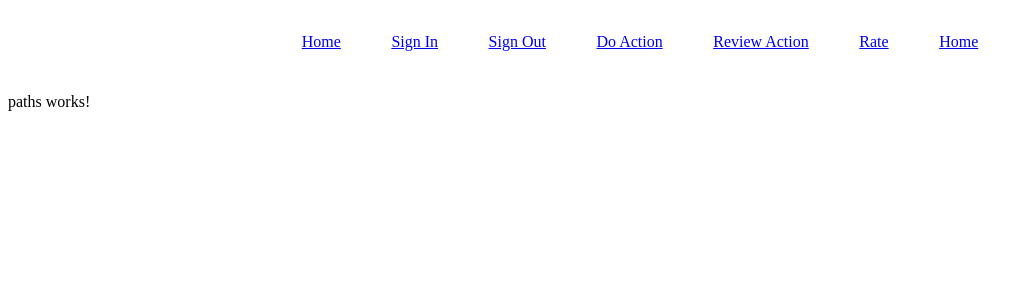
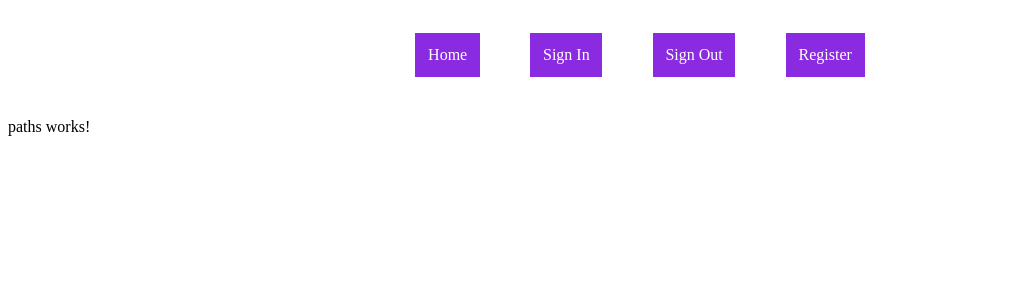
Before and after one commit to OdicforceSounds/world-cleaner, an Angular app: page / in a window 1280 px wide. Shown: the top 300 px of the page, without its empty margins (0-1034 px from the left). Built offline with nearby package versions, Linux system fonts and the light colour scheme.

Commit message:
Added Component: Top Navigation Bar Menu

```diff
--- a/src/app/top-bar/top-bar.component.css
+++ b/src/app/top-bar/top-bar.component.css
@@ -6,4 +6,9 @@
 
 a {
   margin:2%;
+  text-decoration: none;
+  font-size: 1rem;
+  background-color: blueviolet;
+  color: white;
+  padding:1%;
 }
--- a/src/app/top-bar/top-bar.component.html
+++ b/src/app/top-bar/top-bar.component.html
@@ -9,18 +9,7 @@
 <a class="signout" [routerLink]="['/']">
   Sign Out
 </a>
-<a class="doAction" [routerLink]="['/']">
-  Do Action
+<a class="register" [routerLink]="['/']">
+  Register
 </a>
-<a class="reviewAction" [routerLink]="['/']">
-  Review Action
-</a>
-<a class="rate" [routerLink]="['/']">
-  Rate
-</a>
-<a [routerLink]="['/']">
-  Home
-</a>
-
-
 </nav>
```
